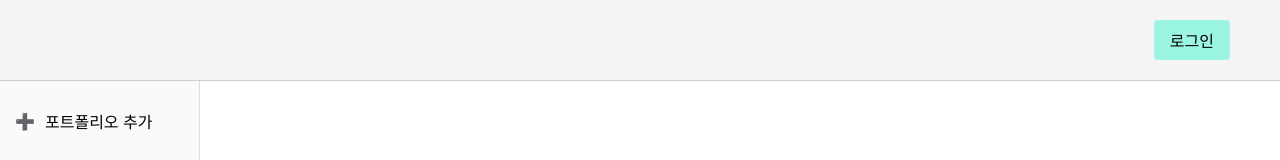
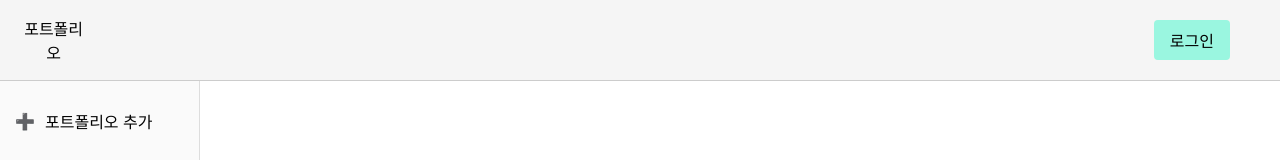
Before and after one commit to mj-song00/PortCoin-Front, a React (Create React App) app: page /portfolio in a window 1280 px wide. Shown: the top 160 px of the page. Built offline with nearby package versions, Linux system fonts and the light colour scheme.

Commit message:
Chore: log 제거

```diff
--- a/src/components/Header.tsx
+++ b/src/components/Header.tsx
@@ -25,12 +25,9 @@ const Header: React.FC = () => {
         {},
         { withCredentials: true }
       );
-      console.log(res);
-      console.log("리프레시 성공, 새 토큰:", res.data);
       localStorage.setItem("accessToken", res.data);
       setIsLoggedIn(true);
     } catch (err) {
-      console.log("리프레시 토큰 만료 또는 오류", err);
       setIsLoggedIn(false);
       localStorage.removeItem("accessToken");
       navigate("/login");
@@ -88,6 +85,8 @@ const Header: React.FC = () => {
         backgroundColor: "#f5f5f5",
       }}
     >
+      <div onClick={() => navigate("/portfolio")}>포트폴리오</div>
+
       <div className="login-container">
         {!isLoggedIn ? (
           <button type="button" className="login-btn" onClick={navigateToLogin}>
```
